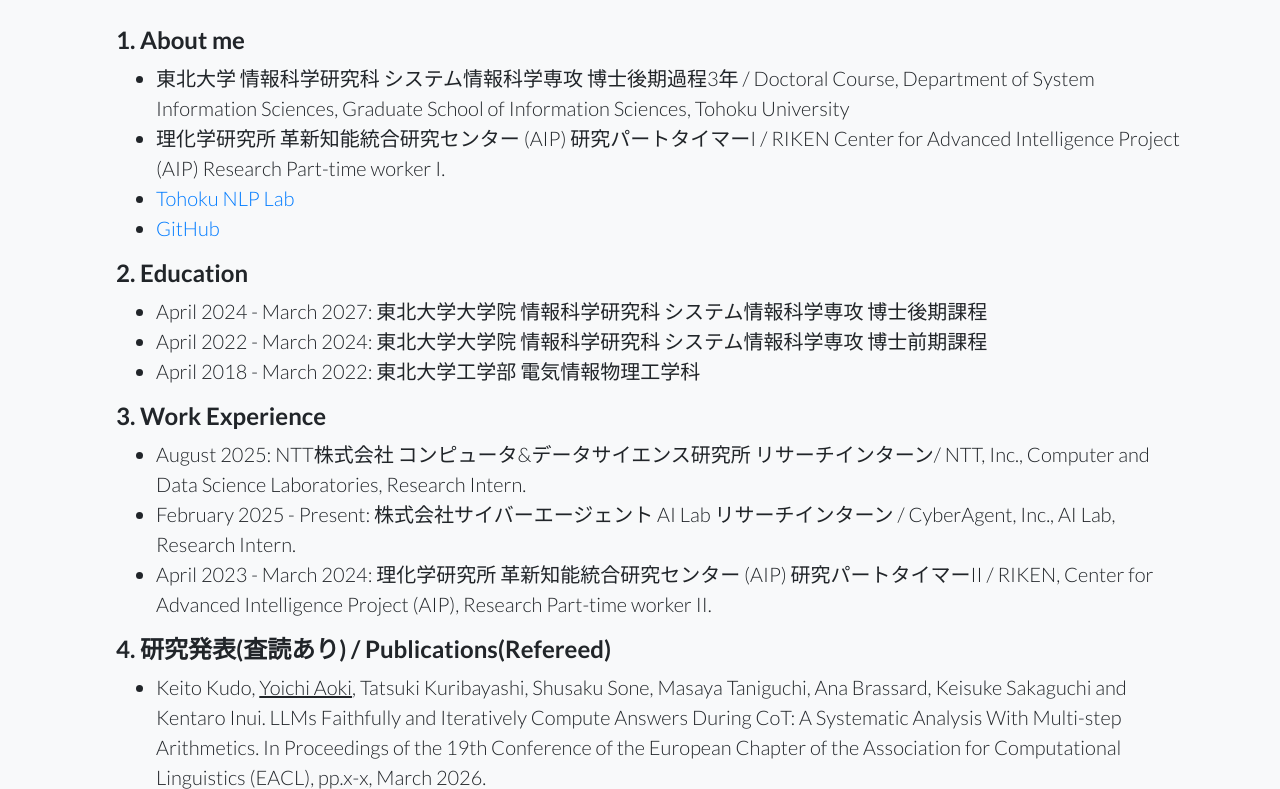
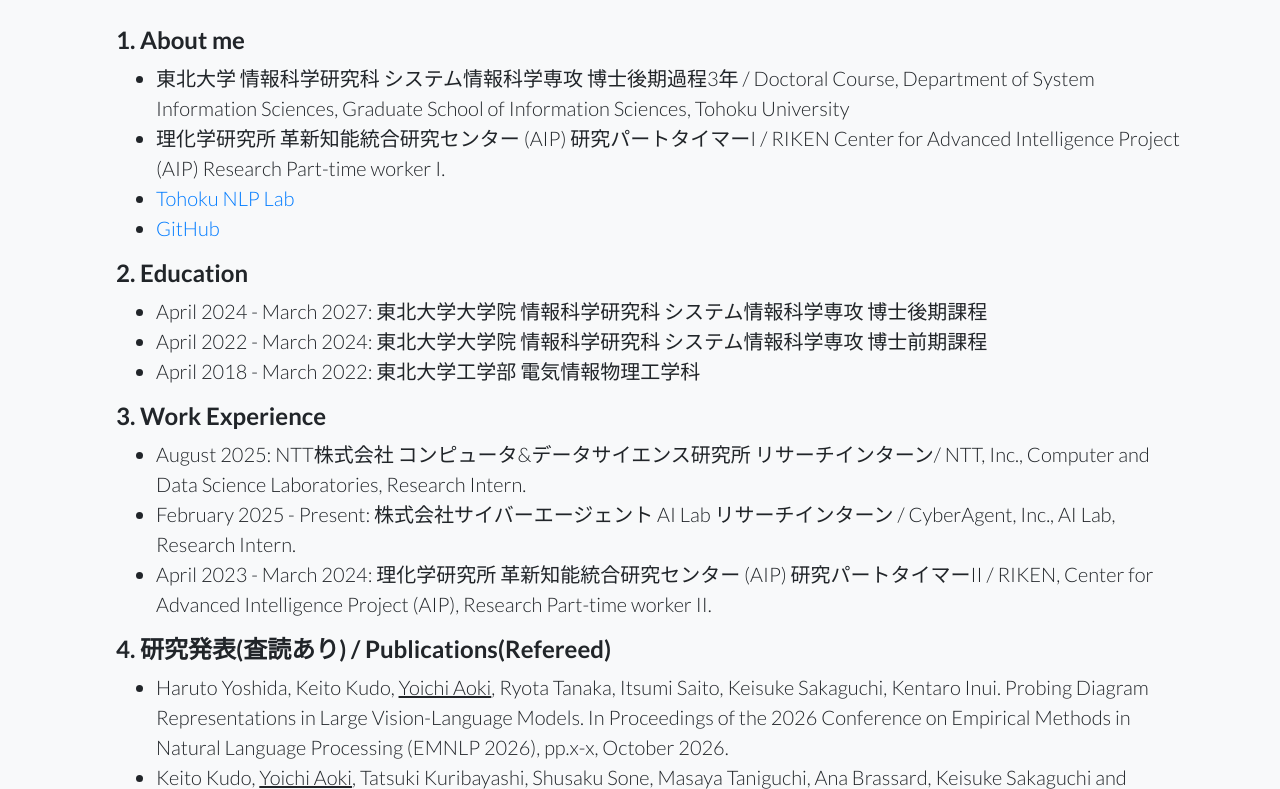
Before and after one commit to ao1neko/ao1neko.github.io, a website: page index.html in a window 1280 px wide. Shown: the part 172-961 px from the top of the page. Drawn offline with Linux system fonts and the light colour scheme.

Commit message:
研究発表リストに新しい査読ありの発表を追加

```diff
--- a/index.html
+++ b/index.html
@@ -70,6 +70,7 @@
           <div class="mb-8">
             <h4>4. 研究発表(査読あり) / Publications(Refereed)</h4>
             <ul>
+              <li class="lead mb-0">Haruto Yoshida, Keito Kudo, <u>Yoichi Aoki</u>, Ryota Tanaka, Itsumi Saito, Keisuke Sakaguchi, Kentaro Inui. Probing Diagram Representations in Large Vision-Language Models. In Proceedings of the 2026 Conference on Empirical Methods in Natural Language Processing (EMNLP 2026), pp.x-x, October 2026.</li>
               <li class="lead mb-0">Keito Kudo, <u>Yoichi Aoki</u>, Tatsuki Kuribayashi, Shusaku Sone, Masaya Taniguchi, Ana Brassard, Keisuke Sakaguchi and Kentaro Inui. LLMs Faithfully and Iteratively Compute Answers During CoT: A Systematic Analysis With Multi-step Arithmetics. In Proceedings of the 19th Conference of the European Chapter of the Association for Computational Linguistics (EACL), pp.x-x, March 2026.</li>
               <li class="lead mb-0"><u>Yoichi Aoki</u>, Keito Kudo, Tatsuki Kuribayashi, Shusaku Sone, Masaya Taniguchi, Ana Brassard, Keisuke Sakaguchi and Kentaro Inui. First Heuristic Then Rational: Dynamic Use of Heuristics in Language Model Reasoning.  In Proceedings of the 2024 Conference on Empirical Methods in Natural Language Processing (EMNLP), pp.14255-14271, November 2024. (acceptance rate=1271/6105=20.8%) [<a href="https://aclanthology.org/2024.emnlp-main.789">paper</a>]</li>
               <li class="lead mb-0">Haruto Yoshida, Keito Kudo, <u>Yoichi Aoki</u>, Ryota Tanaka, Itsumi Saito, Keisuke Sakaguchi and Kentaro Inui. How Well Do Vision Models Encode Diagram Attributes?. Non-archival submission for The 62nd Annual Meeting of the Association for Computational Linguistics Student Research Workshop (ACL-SRW) 2024. (acceptance rate=34.5%)</li>
```
